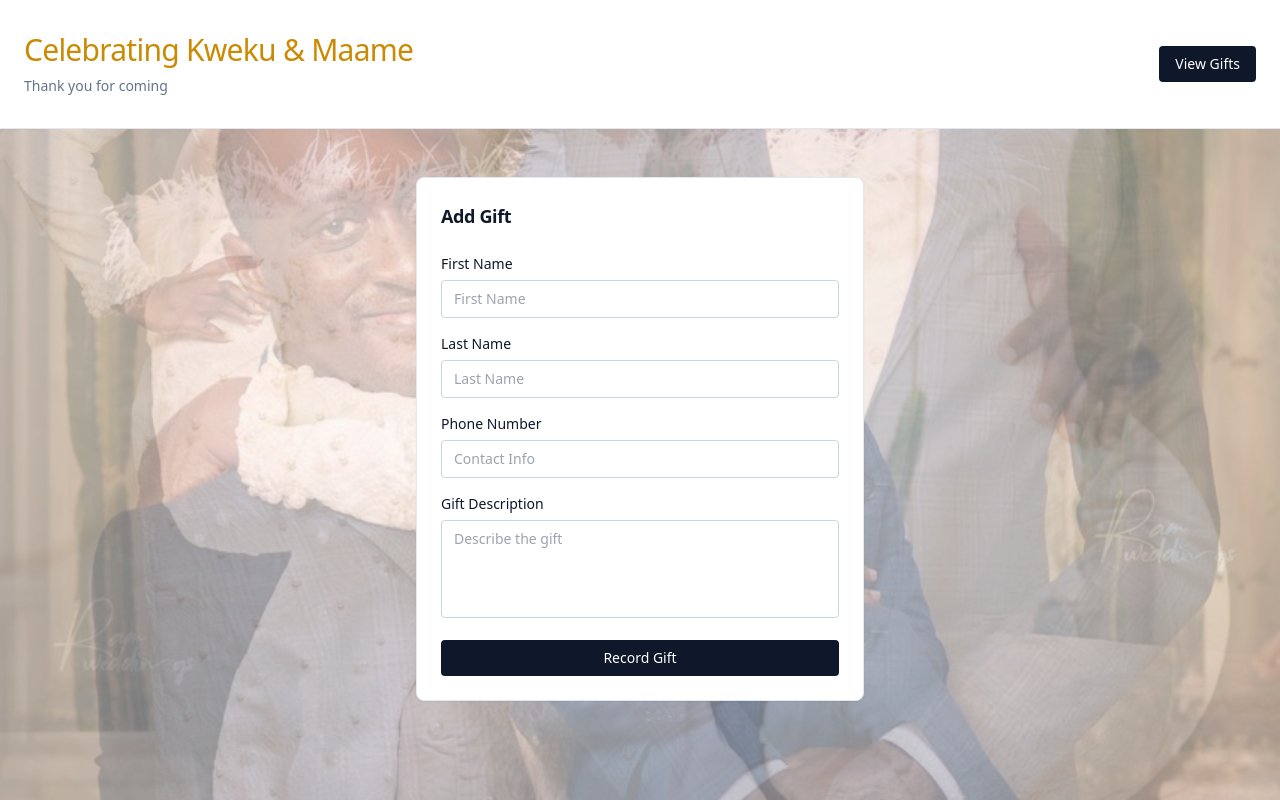
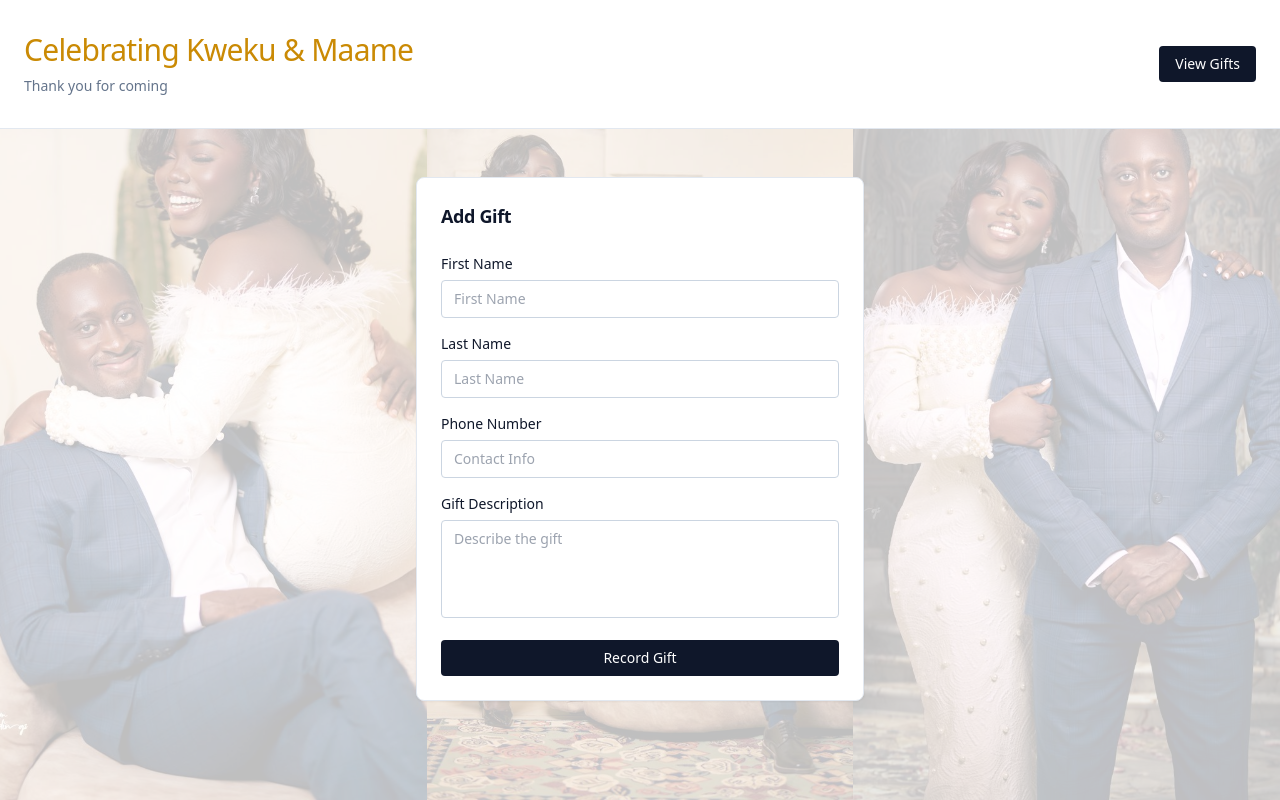
Before and after one commit to Retr0-Xan/GiftCollections, a React (Vite) app: page / in a window 1280 px wide. Built offline with nearby package versions, Linux system fonts and the light colour scheme; no server answers; the database is empty.

Commit message:
The three images are now placed side by side

```diff
--- a/src/App.tsx
+++ b/src/App.tsx
@@ -30,25 +30,23 @@ function App() {
 
   return (
     <div className="min-h-screen bg-white relative overflow-hidden">
-      <div className="fixed inset-0 pointer-events-none">
+      <div className="fixed inset-0 pointer-events-none flex">
         <div
-          className="absolute inset-0 opacity-25 bg-cover bg-center"
+          className="flex-1 opacity-25 bg-cover bg-center"
           style={{
             backgroundImage: 'url(/assets/sit_sit.jpg)',
           }}
         />
         <div
-          className="absolute inset-0 opacity-25 bg-cover bg-center"
+          className="flex-1 opacity-25 bg-cover bg-center"
           style={{
             backgroundImage: 'url(/assets/stand_sit.jpg)',
-            mixBlendMode: 'multiply',
           }}
         />
         <div
-          className="absolute inset-0 opacity-25 bg-cover bg-center"
+          className="flex-1 opacity-25 bg-cover bg-center"
           style={{
             backgroundImage: 'url(/assets/stand_stand.jpg)',
-            mixBlendMode: 'multiply',
           }}
         />
       </div>
```
